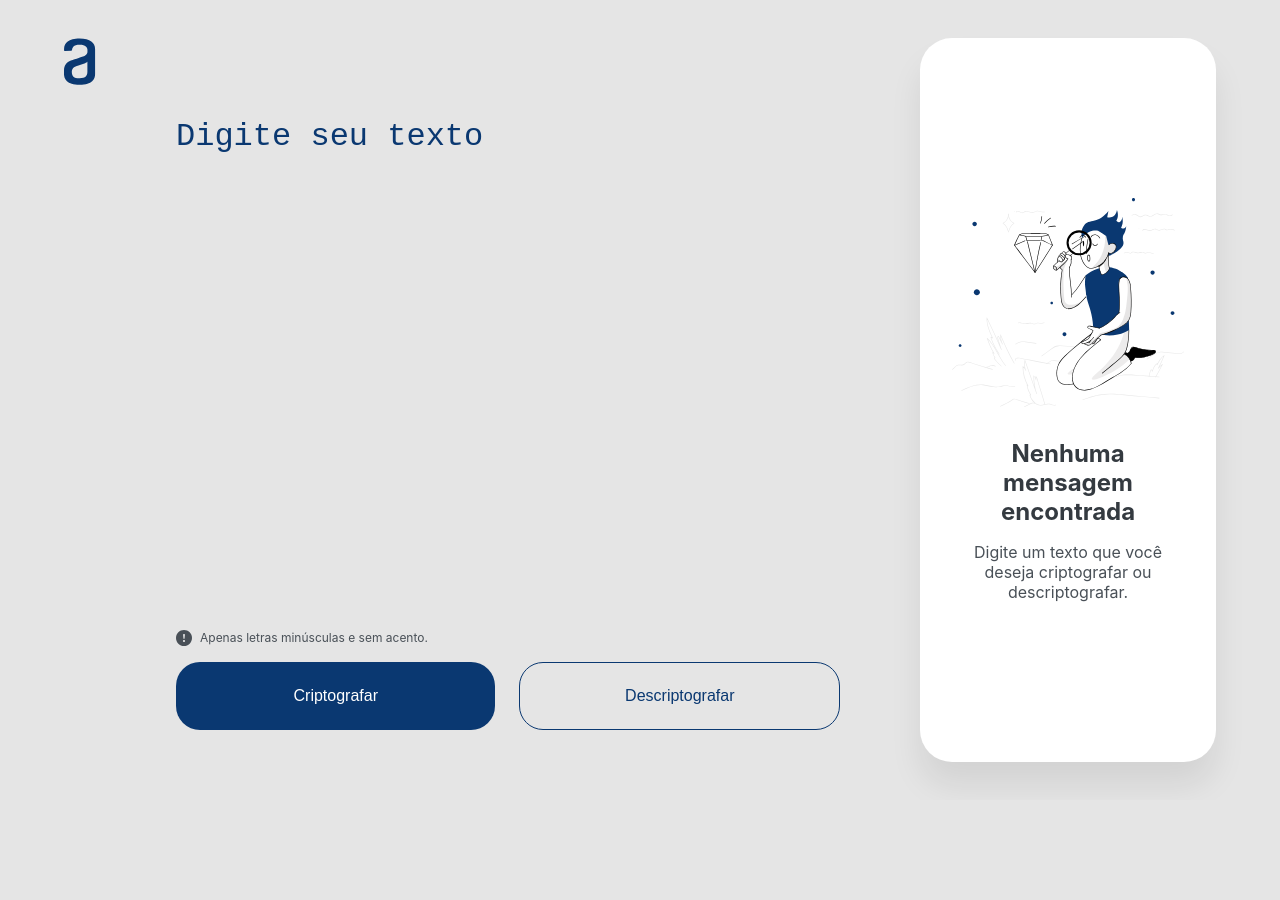
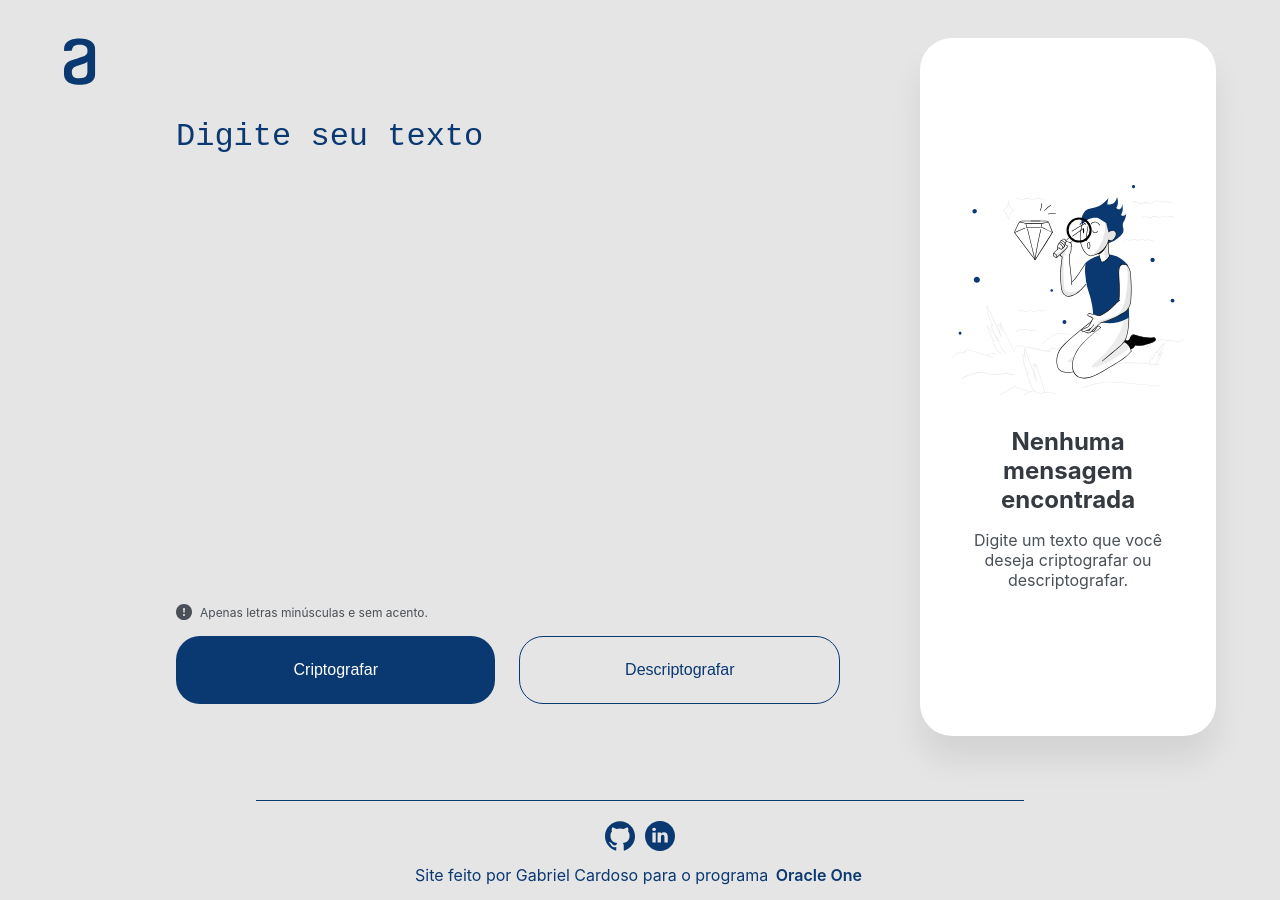
Before and after one commit to soldier42/challenge-encriptador-de-texto, a plain HTML site: page index.html in a window 1280 px wide. Before the commit the page ends 800 px from the top, so only its background shows below. Drawn offline with Linux system fonts and the light colour scheme.

Commit message:
adicao do cabecalho

```diff
--- a/index.html
+++ b/index.html
@@ -35,6 +35,14 @@
 
         <script src="app.js"></script>
     </main>
-    <footer></footer>
+
+    <footer class="cabecalho">
+        <div class="cabecalho__links">
+            <a target="_blank" href="https://github.com/soldier42"><img src="assets/github-logo.svg" alt="logo do github" width="30px" height="30px"></a>
+            <a target="_blank" href="https://www.linkedin.com/in/dev-gabriel-cardoso/"><img src="assets/logo-linkedin.svg" alt="logo do linkedin" width="30px" height="30px"></a>
+        </div>
+
+        <p class="cabecalho__texto">Site feito por Gabriel Cardoso para o programa <a class="cabecalho__links__one" target="_blank" href="https://www.oracle.com/br/education/oracle-next-education/">Oracle One</a></p>
+    </footer>
 </body>
 </html>
--- a/styles/style.css
+++ b/styles/style.css
@@ -35,7 +35,8 @@ body {
     min-height: 720px;
     max-width: 1800px;
     max-height: 900px;
-    padding: 3% 5%;
+    padding: 3% 5% 0% 5%;
+    padding-bottom: 64px;
     margin: 0 auto;
 }
 
@@ -173,6 +174,42 @@ body {
     background-color: var(--color-button-white-hover);
 }
 
+.cabecalho {
+    display: flex;
+    flex-direction: column;
+    align-items: center;
+    width: 60%;
+    margin: 0 auto;
+    gap: 10px;
+    border-top: 1px solid #0A3871;
+    padding-top: 20px;
+    padding-bottom: 15px;
+}
+
+.cabecalho__links {
+    display: flex;
+    gap: 10px;
+}
+
+.cabecalho__texto {
+    color: #0A3871;
+
+    text-align: center;
+}
+
+.cabecalho__links__one {
+    text-decoration: none;
+    color: #0A3871;
+    font-weight: 600;
+    padding: 3px;
+    border-radius: 10px;
+}
+
+.cabecalho__links__one:hover {
+    text-decoration: underline;
+}
+
+
 @media (max-width: 1274px){
     .container {
         min-height: 984px;
@@ -205,6 +242,10 @@ body {
     .container__result__image {
         display: none;
     }
+
+    .cabecalho {
+        width: 70%;
+    }
 }
 
 @media (max-width: 576px) {
@@ -224,4 +265,8 @@ body {
     .container__result {
         height: 40%;
     }
+
+    .cabecalho__texto {
+        line-height: 25px;
+    }
 }
```
Also changed, not shown: assets/github-logo.svg (added), assets/logo-linkedin.svg (added), 1 other file.
